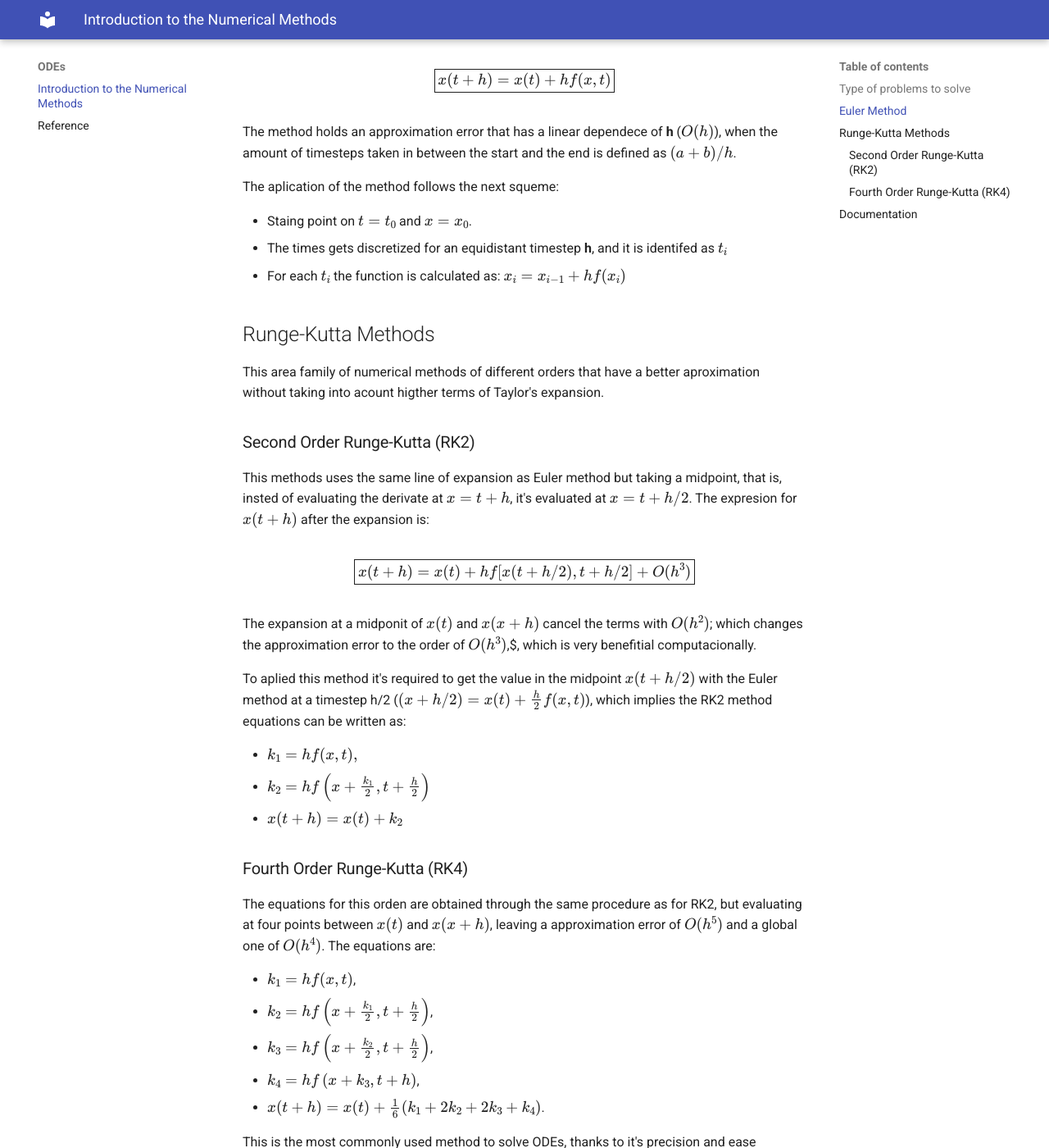
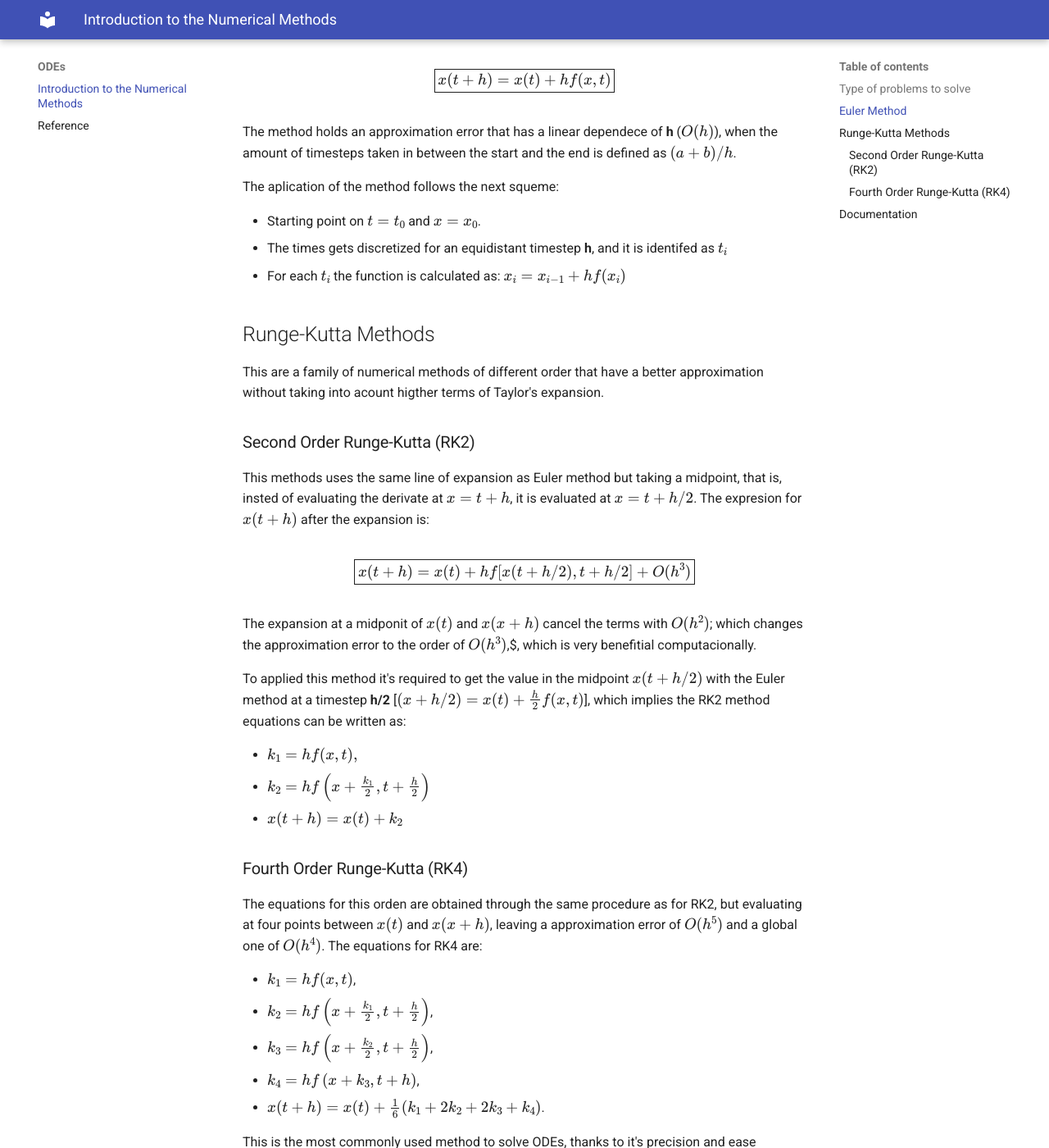
Before and after one commit to FiorelaACh/ODEs, an MkDocs documentation site: the page built from docs/index.md, in a window 1280 px wide and 1400 px high, scrolled down 443 px. Shown: the whole window at 82% size. Built offline with MkDocs 1.6.1 and Material for MkDocs 9.7.7, drawn with Linux system fonts in a browser that asks for light colours; some of the changed text lies outside the part shown.

Commit message:
changes in index.md

```diff
--- a/docs/index.md
+++ b/docs/index.md
@@ -20,18 +20,18 @@ The method holds an approximation error that has a linear dependece of **h** ($O
 
 The aplication of the method follows the next squeme:
 
-- Staing point on $t = t_{0}$ and $x = x_{0}$.
+- Starting point on $t = t_{0}$ and $x = x_{0}$.
 - The times gets discretized for an equidistant timestep **h**, and it is identifed as $t_{i}$
 - For each $t_{i}$ the function is calculated as: $x_{i} = x_{i-1} + h f(x_{i})$
 
 
 ## Runge-Kutta Methods
 
-This area family of numerical methods of different orders that have a better aproximation without taking into acount higther terms of Taylor's expansion.
+This are a family of numerical methods of different order that have a better approximation without taking into acount higther terms of Taylor's expansion.
 
 ### Second Order Runge-Kutta (RK2)
 
-This methods uses the same line of expansion as Euler method but taking a midpoint, that is, insted of evaluating the derivate at $x= t+ h$, it's evaluated at $x = t+ h/2$. The expresion for $x(t+h)$ after the expansion is:
+This methods uses the same line of expansion as Euler method but taking a midpoint, that is, insted of evaluating the derivate at $x= t+ h$, it is evaluated at $x = t+ h/2$. The expresion for $x(t+h)$ after the expansion is:
 
 $$
 \boxed{x(t + h) = x(t) + hf[x(t + h/2), t + h/2] + O(h^3)}
@@ -39,7 +39,7 @@ $$
 
 The expansion at a midponit of $x(t)$ and $x(x +h)$ cancel the terms with $O(h^2)$; which changes the approximation error to the order of $O(h^{3})$,$, which is very benefitial computacionally.
 
-To aplied this method it's required to get the value in the midpoint $x(t + h/2)$ with the Euler method at a timestep h/2 ($(x + h/2) = x(t) + \frac{h}{2}f(x,t)$), which implies the RK2 method equations can be written as:
+To applied this method it's required to get the value in the midpoint $x(t + h/2)$ with the Euler method at a timestep **h/2** [$(x + h/2) = x(t) + \frac{h}{2}f(x,t)$], which implies the RK2 method equations can be written as:
 
 * $k_{1} = hf(x,t),$
 * $k_{2} = hf\left(x + \frac{k_{1}}{2},t + \frac{h}{2}\right)$
@@ -47,7 +47,7 @@ To aplied this method it's required to get the value in the midpoint $x(t + h/2)
 
 ### Fourth Order Runge-Kutta (RK4)
 
-The equations for this orden are obtained through the same procedure as for RK2, but evaluating at four points between $x(t)$ and $x(x +h)$, leaving a approximation error of $O(h^5)$ and a global one of $O(h^4)$. The equations are:
+The equations for this orden are obtained through the same procedure as for RK2, but evaluating at four points between $x(t)$ and $x(x +h)$, leaving a approximation error of $O(h^5)$ and a global one of $O(h^4)$. The equations for RK4 are:
 
 * $k_{1} = hf(x, t)$,
 * $k_{2} = hf\left(x + \frac{k_{1}}{2}, t+\frac{h}2\right)$,
```
Also changed, not shown: other parts of docs/index.md (+1 -1 lines), site/index.html, 1 other file.
